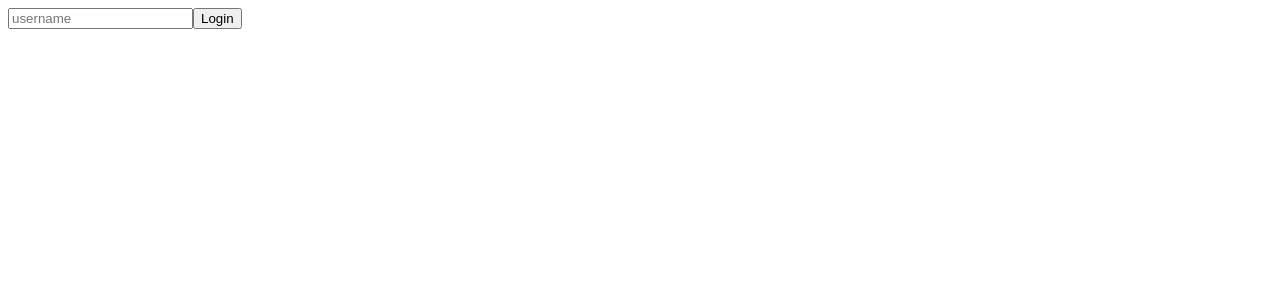
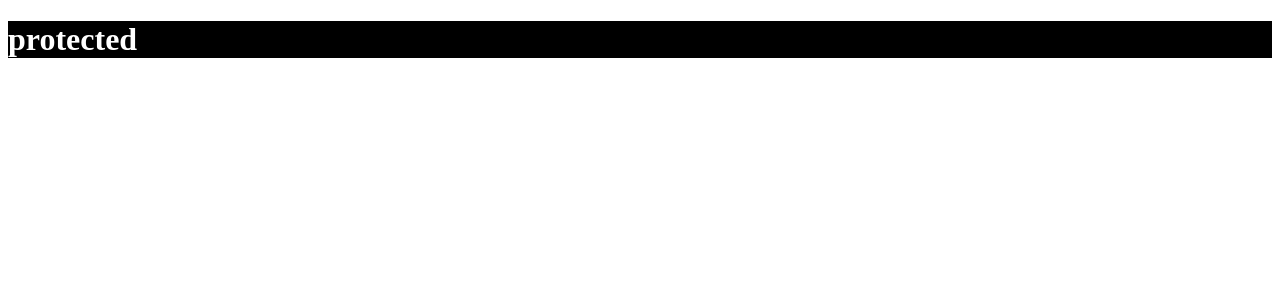
Before and after one commit to Hyunji14/react-study, a React (Create React App) app in the folder my-app/: page / in a window 1280 px wide. Shown: the top 300 px of the page. Built offline with nearby package versions, Linux system fonts and the light colour scheme.

Commit message:
typescript #4: theme

```diff
--- a/my-app/src/App.tsx
+++ b/my-app/src/App.tsx
@@ -1,30 +1,17 @@
-import { useState } from 'react';
-import Circle from './Circle';
+import styled from 'styled-components';
+
+const Container = styled.div`
+  background-color: ${(props) => props.theme.bgColor};
+`;
+const H1 = styled.h1`
+  color: ${(props) => props.theme.textColor};
+`;
 
 function App() {
-  const [value, setValue] = useState('');
-  const onChange = (e: React.FormEvent<HTMLInputElement>) => {
-    const {
-      currentTarget: { value },
-    } = e;
-    setValue(value);
-  };
-  const onSubmit = (e: React.FormEvent<HTMLFormElement>) => {
-    e.preventDefault();
-    console.log('hello', value);
-  };
   return (
-    <div>
-      <form onSubmit={onSubmit}>
-        <input
-          value={value}
-          onChange={onChange}
-          type='text'
-          placeholder='username'
-        />
-        <button>Login</button>
-      </form>
-    </div>
+    <Container>
+      <H1>protected</H1>
+    </Container>
   );
 }
 
--- a/my-app/src/index.tsx
+++ b/my-app/src/index.tsx
@@ -3,6 +3,7 @@
 import App from './App';
 //Theme 사용하기 위한 패키지 import
 import { ThemeProvider } from 'styled-components';
+import { lightTheme, darkTheme } from './theme';
 
 const root = ReactDOM.createRoot(
   document.getElementById('root') as HTMLElement
@@ -10,6 +11,8 @@
 
 root.render(
   <React.StrictMode>
-    <App />
+    <ThemeProvider theme={darkTheme}>
+      <App />
+    </ThemeProvider>
   </React.StrictMode>
 );
--- /dev/null
+++ b/my-app/src/theme.ts
@@ -0,0 +1,13 @@
+import { DefaultTheme } from 'styled-components/dist/types';
+
+export const lightTheme: DefaultTheme = {
+  bgColor: 'white',
+  textColor: 'black',
+  btnColor: 'tomato',
+};
+
+export const darkTheme: DefaultTheme = {
+  bgColor: 'black',
+  textColor: 'white',
+  btnColor: 'teal',
+};
```
Also changed, not shown: my-app/src/styled.d.ts (added, +9 -0 lines).
